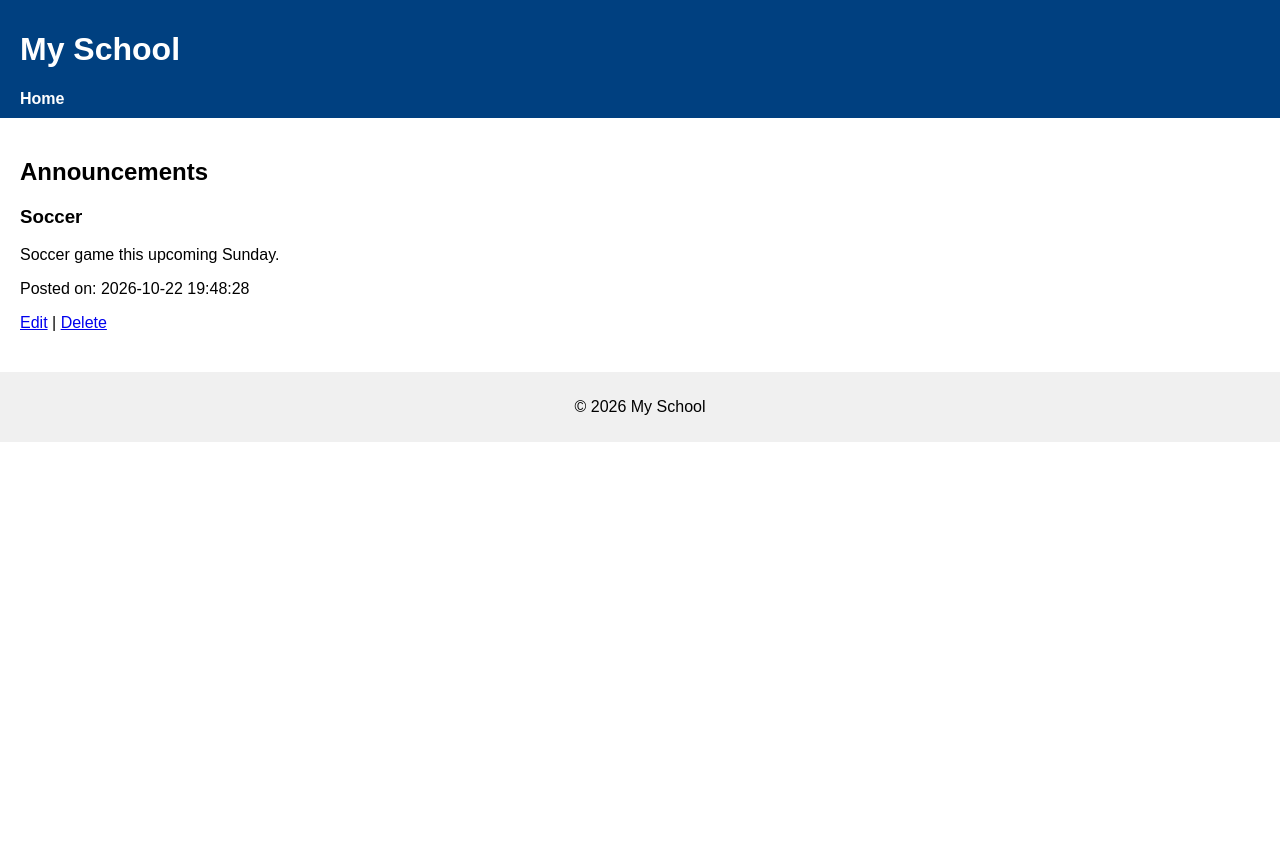
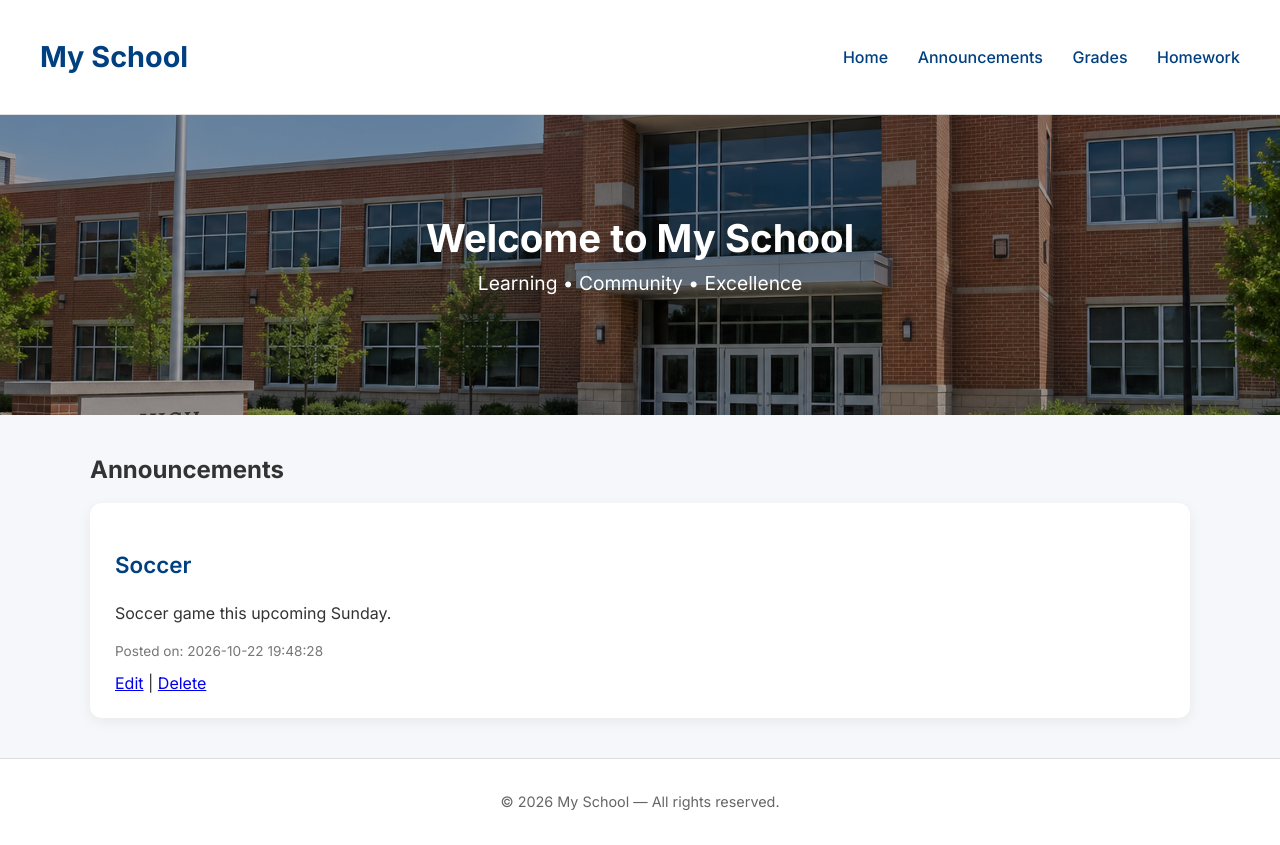
Before and after one commit to avidlearner999/mini-school-site, a Flask app: page /announcements in a window 1280 px wide. Before the commit the page ends 442 px from the top, so only its background shows below. Run offline with Flask 3, Linux system fonts and the light colour scheme; data comes from the database, SQL or seed files in the repository.

Commit message:
10-23-2026 7:21 pm

```diff
--- a/static/styles.css
+++ b/static/styles.css
@@ -1,60 +1,160 @@
+/* GLOBAL -------------------------------------------------- */
+
 body {
-    font-family: Arial, sans-serif;
+    font-family: 'Inter', sans-serif;
     margin: 0;
     padding: 0;
+    background-color: #f5f7fa;
+    color: #333;
 }
 
-header {
-    background-color: #004080;
-    color: white;
-    padding: 10px 20px;
+/* HEADER -------------------------------------------------- */
+
+.header {
+    background: #ffffff;
+    border-bottom: 1px solid #e0e0e0;
+    box-shadow: 0 2px 8px rgba(0,0,0,0.05);
 }
 
-nav a {
-    color: white;
-    margin-right: 15px;
-    text-decoration: none;
-    font-weight: bold;
+.header-inner {
+    max-width: 1200px;
+    margin: 0 auto;
+    padding: 20px 30px;
+
+    display: flex;
+    justify-content: space-between;
+    align-items: center;
 }
 
-main {
-    padding: 20px;
+.school-title {
+    font-size: 1.8rem;
+    font-weight: 700;
+    color: #004080;
 }
 
-footer {
-    background-color: #f0f0f0;
-    text-align: center;
-    padding: 10px;
-    margin-top: 20px;
+.nav a {
+    color: #004080;
+    text-decoration: none;
+    margin-left: 25px;
+    font-weight: 500;
+    font-size: 1rem;
+    transition: opacity 0.2s ease;
 }
 
-/* ------------------------------------------
-   ADD ANNOUNCEMENT FORM
-   ------------------------------------------ */
+.nav a:hover {
+    opacity: 0.7;
+}
+
+/* HERO -------------------------------------------------- */
+
+.hero {
+    position: relative;
+    width: 100%;
+    height: 300px;
+    overflow: hidden;
+}
+
+.hero-image {
+    width: 100%;
+    height: 100%;
+    object-fit: cover;
+    filter: brightness(65%);
+}
+
+.hero-overlay {
+    position: absolute;
+    top: 50%;
+    left: 50%;
+    transform: translate(-50%, -50%);
+    color: white;
+    text-align: center;
+}
+
+.hero-overlay h2 {
+    font-size: 2.4rem;
+    font-weight: 700;
+    margin: 0;
+}
+
+.hero-overlay p {
+    font-size: 1.2rem;
+    margin-top: 10px;
+}
+
+/* MAIN -------------------------------------------------- */
+
+.main {
+    max-width: 1100px;
+    margin: 40px auto;
+    padding: 0 20px;
+}
+
+/* FOOTER -------------------------------------------------- */
+
+.footer {
+    background-color: #ffffff;
+    border-top: 1px solid #ddd;
+    text-align: center;
+    padding: 20px;
+    color: #666;
+    font-size: 0.9rem;
+}
+
+/* ANNOUNCEMENT CARDS -------------------------------------- */
+
+.announcement-card {
+    background-color: white;
+    border-radius: 12px;
+    padding: 25px;
+    margin-bottom: 25px;
+    box-shadow: 0 4px 14px rgba(0,0,0,0.06);
+}
+
+.announcement-title {
+    font-size: 1.4rem;
+    font-weight: 600;
+    color: #004080;
+}
+
+.announcement-content {
+    margin-top: 12px;
+    line-height: 1.7;
+    font-size: 1rem;
+}
+
+.announcement-date {
+    margin-top: 15px;
+    font-size: 0.85rem;
+    color: #777;
+}
+
+/* FORM -------------------------------------------------- */
 
 .announcement-form {
     display: flex;
     flex-direction: column;
     gap: 15px;
-    margin-top: 20px;
 }
 
 .announcement-form input,
 .announcement-form textarea {
-    padding: 10px;
+    padding: 12px;
     font-size: 1rem;
-    border-radius: 6px;
+    border-radius: 8px;
     border: 1px solid #ccc;
+    background-color: #fff;
 }
 
 .announcement-form button {
-    padding: 10px;
+    padding: 12px;
     font-size: 1rem;
     background-color: #004080;
     color: white;
     border: none;
-    border-radius: 6px;
+    border-radius: 8px;
     cursor: pointer;
+    font-weight: 600;
+    transition: background-color 0.2s ease;
 }
 
 .announcement-form button:hover {
--- a/templates/base.html
+++ b/templates/base.html
@@ -2,30 +2,44 @@
 <html lang="en">
 <head>
     <meta charset="UTF-8">
-    <title>My School Site</title>
+    <title>My School</title>
+    <meta name="viewport" content="width=device-width, initial-scale=1.0">
 
-    <!-- CRITICAL for responsiveness -->
-    <meta name="viewport" content="width=device-width, initial-scale=1.0">
+    <!-- Modern font -->
+    <link href="https://fonts.googleapis.com/css2?family=Inter:wght@400;500;600;700&display=swap" rel="stylesheet">
 
     <link rel="stylesheet" href="{{ url_for('static', filename='styles.css') }}">
 </head>
 <body>
 
 <header class="header">
-    <h1 class="school-title">My School</h1>
+    <div class="header-inner">
+        <h1 class="school-title">My School</h1>
 
-    <nav class="nav">
-        <a href="{{ url_for('home') }}">Home</a>
-        <!-- More links added later -->
-    </nav>
+        <nav class="nav">
+            <a href="{{ url_for('home') }}">Home</a>
+            <a href="{{ url_for('announcements') }}">Announcements</a>
+            <a href="#">Grades</a>
+            <a href="#">Homework</a>
+        </nav>
+    </div>
 </header>
 
-<main class="container">
+<!-- HERO BANNER WITH SCHOOL IMAGE -->
+<section class="hero">
+    <img src="{{ url_for('static', filename='school.png') }}" alt="School building" class="hero-image">
+    <div class="hero-overlay">
+        <h2>Welcome to My School</h2>
+        <p>Learning • Community • Excellence</p>
+    </div>
+</section>
+
+<main class="main">
     {% block content %}{% endblock %}
 </main>
 
 <footer class="footer">
-    <p>&copy; 2026 My School</p>
+    <p>&copy; 2026 My School — All rights reserved.</p>
 </footer>
 
 </body>
```
Also changed, not shown: static/school.png (added), 2 other files.
